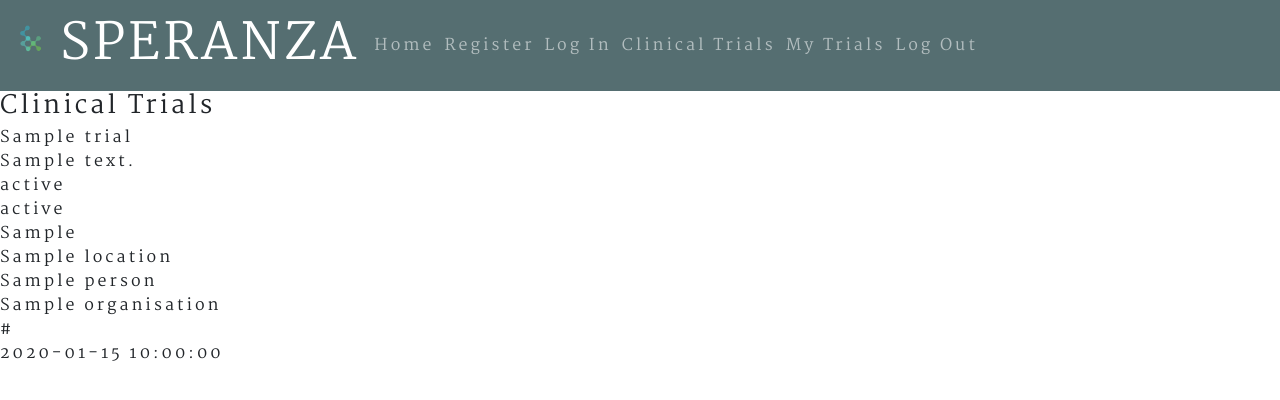
After one commit to arturmpinho/Speranza, a Flask app: template templates/pages/clinical_trials.html in a window 1280 px wide. The commit adds this page. Shown: the top 400 px of the page. Run offline with Flask 2, Linux system fonts and the light colour scheme; the template is opened without the code that fills it: most values are stand-ins (such as "Sample title", 1, 10 or a date in 2020); some libraries are stand-ins or nearby versions; some web fonts are replaced.

Commit message:
Display fectch API data in clincal_trials.html

```diff
--- a/app.py
+++ b/app.py
@@ -18,22 +18,24 @@ app.secret_key = os.environ.get("SECRET_KEY")
 mongo = PyMongo(app)
 
 
-# Creates an instance of a Swagger client
-OPENTRIALS_API_SPEC = (
-    'https://api.opentrials.net/v1/swagger.yaml')
-config = {'use_models': False}
-client = SwaggerClient.from_url(OPENTRIALS_API_SPEC, config=config)
-dir(client)
-
-result = client.trials.searchTrials(q='immunotherapy&cancer').result()
-
-
 @app.route('/')
 def home():
     """
     Function to load the landing page
     """
     return render_template('pages/home.html')
+
+
+@app.route('/clinical_trials')
+def clinical_trials():
+    # Creates an instance of a Swagger client
+    OPENTRIALS_API_SPEC = (
+        'https://api.opentrials.net/v1/swagger.yaml')
+    config = {'use_models': False}
+    client = SwaggerClient.from_url(OPENTRIALS_API_SPEC, config=config)
+    dir(client)
+    trials = client.trials.searchTrials(q='immunotherapy&cancer').result()
+    return render_template('pages/clinical_trials.html', trials=trials)
 
 
 @app.route('/my_trials')
@@ -45,5 +47,5 @@ def my_trials():
 if __name__ == "__main__":
     app.run(host=os.environ.get("IP"),
             port=int(os.environ.get("PORT")),
- #switch to False before delivering project
+            # switch to False before delivering project
             debug=True)
--- a/static/css/style.css
+++ b/static/css/style.css
@@ -35,7 +35,7 @@ a, a:hover, a:focus, a:active {
     -moz-background-size: cover;
     -o-background-size: cover;
     background-size: cover;
-    background-position: center;
+    background-position: center top;
 }
 
 /* Homepage buttons */
--- a/templates/components/navbar.html
+++ b/templates/components/navbar.html
@@ -1,6 +1,6 @@
 <nav class="navbar navbar-expand-lg navbar-dark sticky-top">
   <div class="container-fluid p-0">
-    <a class="navbar-brand d-flex align-items-center" href="#">
+    <a class="navbar-brand d-flex align-items-center" href="{{ url_for('home') }}">
       <img src="{{ url_for('static', filename='images/speranza_logo.png') }}" alt="Speranza logo" width="60" height="60" class="d-inline-block align-text-top">
       <span>SPERANZA</span>
     </a>
@@ -12,7 +12,7 @@
         <a class="nav-link" href="{{ url_for('home') }}">Home</a>
         <a class="nav-link" href="#">Register</a>
         <a class="nav-link" href="#">Log In</a>
-        <a class="nav-link" href="#">Clinical Trials</a>
+        <a class="nav-link" href="{{ url_for('clinical_trials') }}">Clinical Trials</a>
         <a class="nav-link" href="{{ url_for('my_trials') }}">My Trials</a>
         <a class="nav-link" href="#">Log Out</a>
       </div>
--- /dev/null
+++ b/templates/pages/clinical_trials.html
@@ -0,0 +1,33 @@
+{% extends "layout/base.html" %}
+{% block content %}
+{% include 'components/navbar.html' %}
+
+
+    <h1>Clinical Trials</h1>
+    {% for trial in trials['items'] %}
+        {{ trial.public_title }}<br>
+        {{ trial.brief_summary }}<br>
+        {{ trial.status }}<br>
+        {{ trial.recruitment_status }}<br>
+        {{ trial.study_phase[0] }}<br>
+
+        {% for t in trial.locations %}
+            {{ t['name'] }}<br>
+        {% endfor %}
+
+        {% for t in trial.persons %}
+            {{ t['name'] }}<br>
+        {% endfor %}
+
+        {% for t in trial.organisations %}
+             {{ t['name'] }}<br>
+        {% endfor %}
+
+        {% for t in trial.records %}
+             {{ t['source_url'] }}<br>
+             {{ t['updated_at'] }}<br>
+        {% endfor %}
+
+    {% endfor %}
+
+{% endblock %}
--- a/templates/pages/mytrials.html
+++ b/templates/pages/mytrials.html
@@ -2,7 +2,7 @@
 {% block content %}
 {% include 'components/navbar.html' %}
 
-    <h2>Clinical Trials</h2>
+    <h1>My Trials</h1>
 
     {% for trial in trials %}
         {{ trial.public_title }}<br>
```
